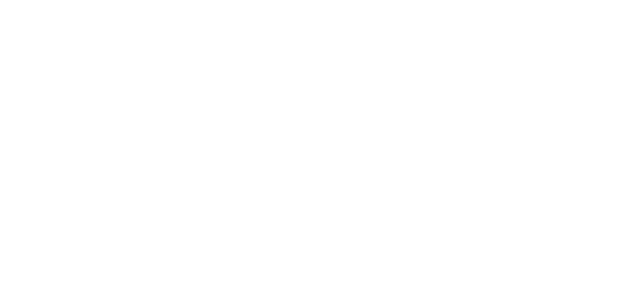
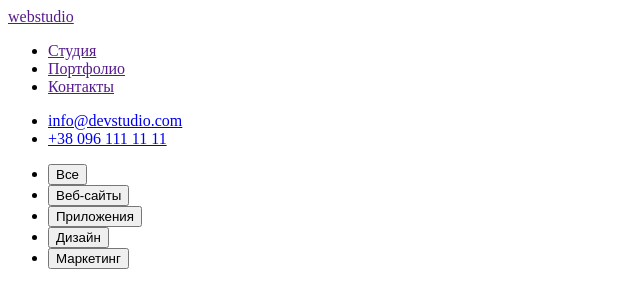
Before and after one commit to Denis-Chubrykov/goit-markup-hw-02, a plain HTML site: page portfolio.html in a window 1280 px wide. Shown: the whole page, without its empty margins (0-640 px from the left). Drawn offline with Linux system fonts and the light colour scheme.

Commit message:
создает шапку портфолио

```diff
--- a/portfolio.html
+++ b/portfolio.html
@@ -4,8 +4,34 @@
     <meta charset="UTF-8" />
     <meta http-equiv="X-UA-Compatible" content="IE=edge" />
     <meta name="viewport" content="width=device-width, initial-scale=1.0" />
-    <title>Document</title>
+    <title>Portfolio</title>
     <link rel="stylesheet" href="./css/styles.css" />
   </head>
-  <body></body>
+  <body>
+    <header>
+      <nav>
+        <a href="" lang="en">webstudio</a>
+        <ul>
+          <li><a href="">Студия</a></li>
+          <li><a href="">Портфолио</a></li>
+          <li><a href="">Контакты</a></li>
+        </ul>
+      </nav>
+      <ul>
+        <li><a href="mailto:info@devstudio.com">info@devstudio.com</a></li>
+        <li><a href="tel:+380961111111">+38 096 111 11 11</a></li>
+      </ul>
+    </header>
+    <main>
+      <nav>
+        <ul>
+          <li><button type="button">Все</button></li>
+          <li><button type="button">Веб-сайты</button></li>
+          <li><button type="button">Приложения</button></li>
+          <li><button type="button">Дизайн</button></li>
+          <li><button type="button">Маркетинг</button></li>
+        </ul>
+      </nav>
+    </main>
+  </body>
 </html>
```
Also changed, not shown: index.html (+1 -1 lines).
